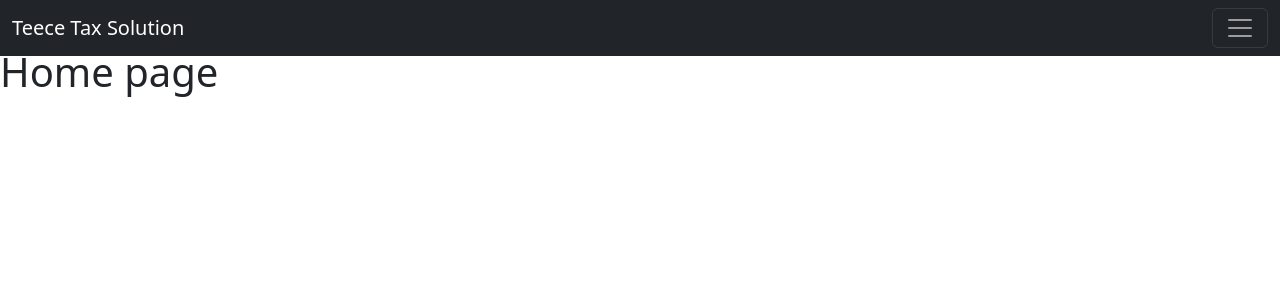
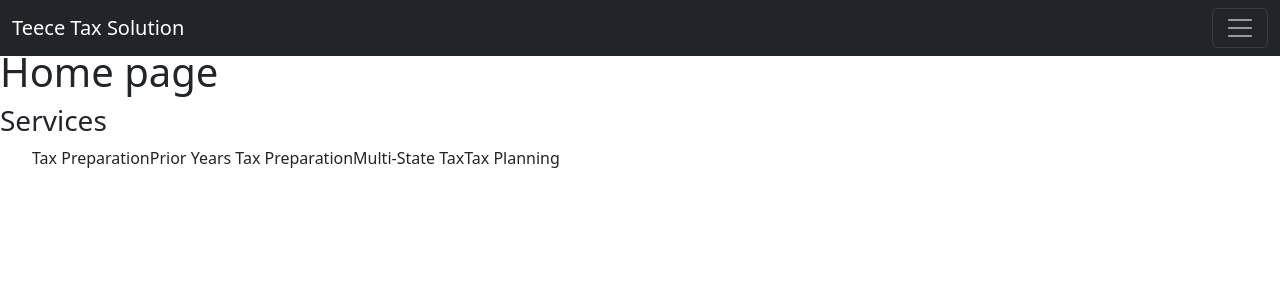
Before and after one commit to Jmajane/teece-tax, a React (Create React App) app: page / in a window 1280 px wide. Shown: the top 300 px of the page. Built offline with nearby package versions, Linux system fonts and the light colour scheme.

Commit message:
creating layout for Home page

```diff
--- a/src/pages/home/Home.jsx
+++ b/src/pages/home/Home.jsx
@@ -7,6 +7,24 @@ const Home = () => {
       <br></br>
       <br></br>
         <h1>Home page</h1>
+
+        <div>
+          <h3>Services</h3>
+          <ul>
+            <li>Tax Preparation</li>
+            <li>Prior Years Tax Preparation</li>
+            <li>Multi-State Tax</li>
+            <li>Tax Planning</li>
+            <li></li>
+            <li></li>
+            <li></li>
+            <li></li>
+            <li></li>
+            <li></li>
+            <li></li>
+            <li></li>
+          </ul>
+        </div>
     </div>
   )
 }
```
